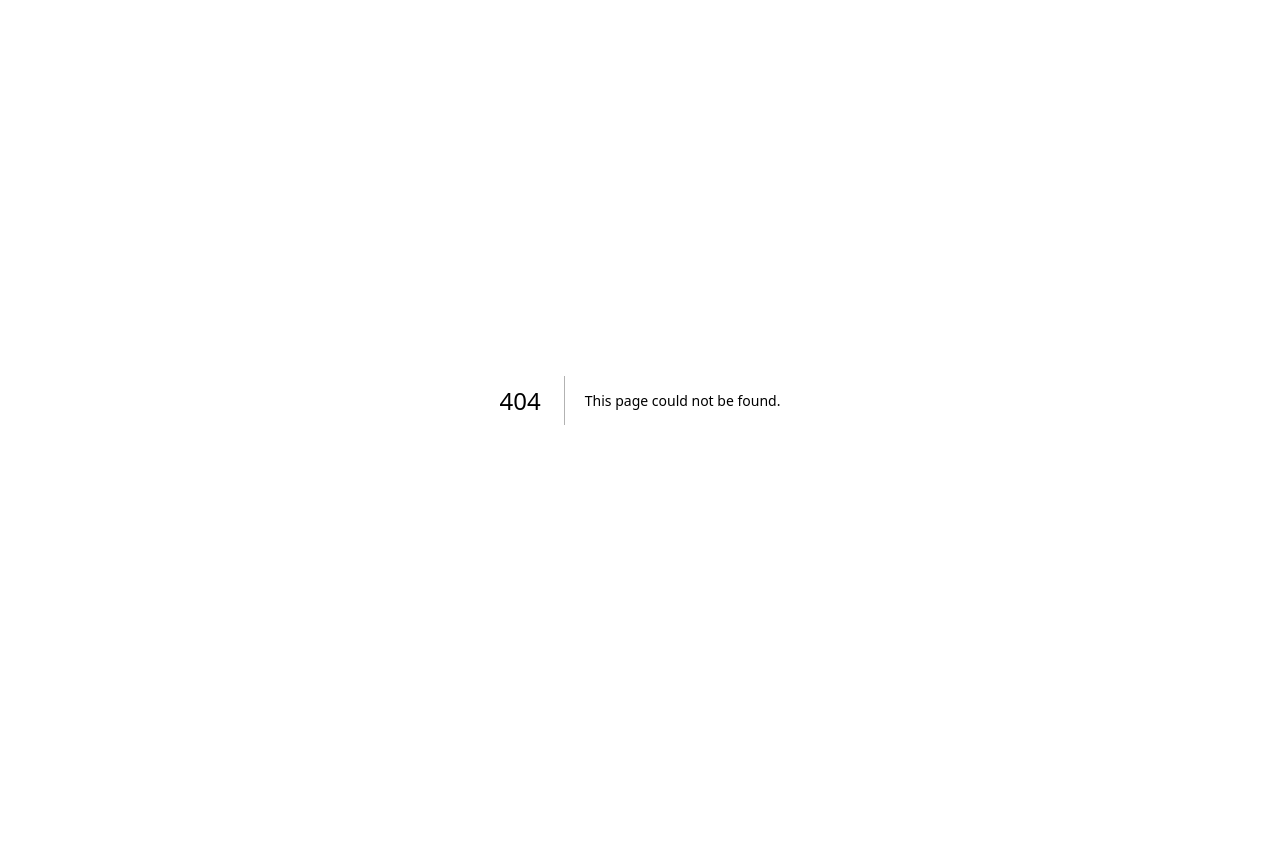
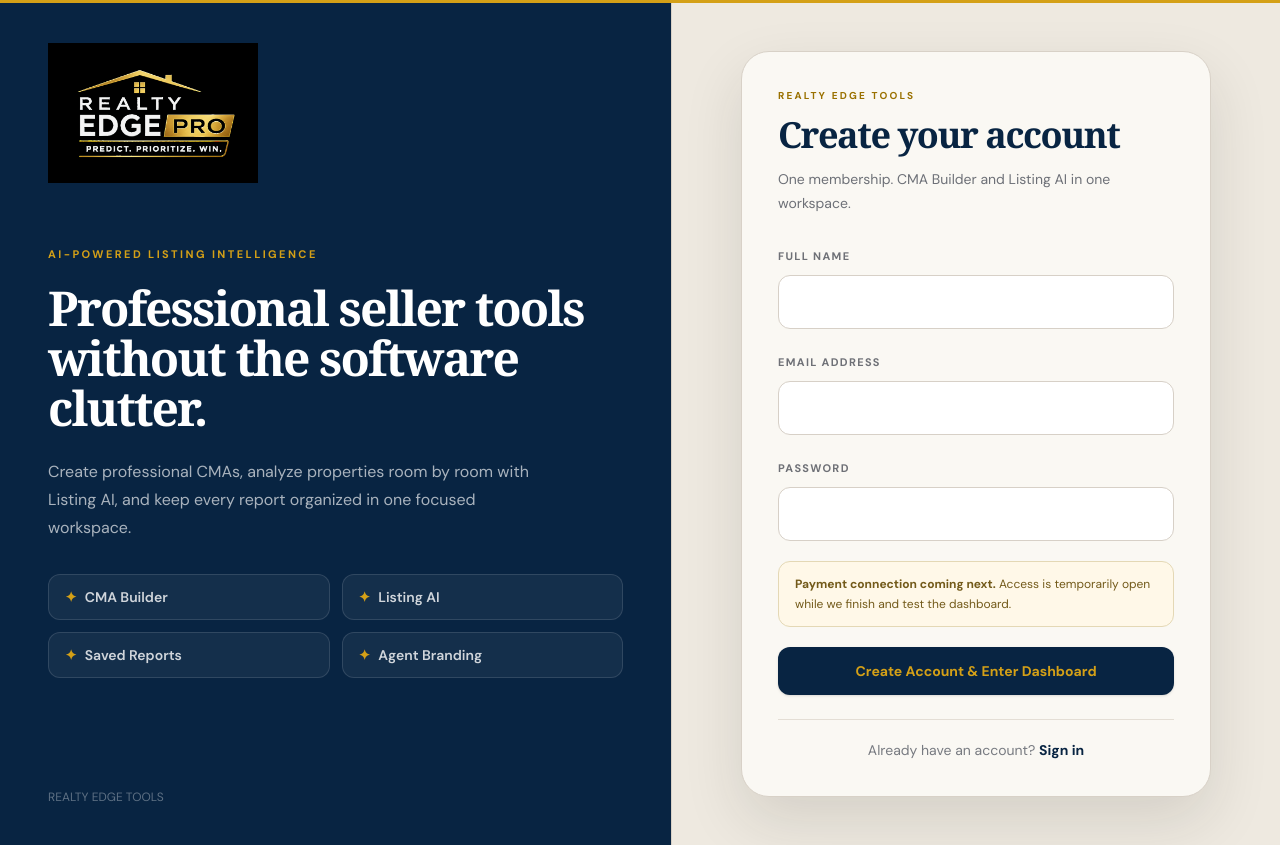
Before and after one commit to gregpett86/listingpilot-ai, a Next.js app: page /signup in a window 1280 px wide. Before the commit this address had no page. Before the commit the page ends 800 px from the top, so only its background shows below. Built offline with nearby package versions, Linux system fonts and the light colour scheme.

Commit message:
Add open-access signup and sign-in flow

```diff
--- /dev/null
+++ b/src/app/signup/page.tsx
@@ -0,0 +1,10 @@
+import RepToolsAuthCard from "@/components/rep-tools-auth-card";
+import RepToolsAuthLayout from "@/components/rep-tools-auth-layout";
+
+export default function SignupPage() {
+  return (
+    <RepToolsAuthLayout>
+      <RepToolsAuthCard mode="signup" />
+    </RepToolsAuthLayout>
+  );
+}
```
